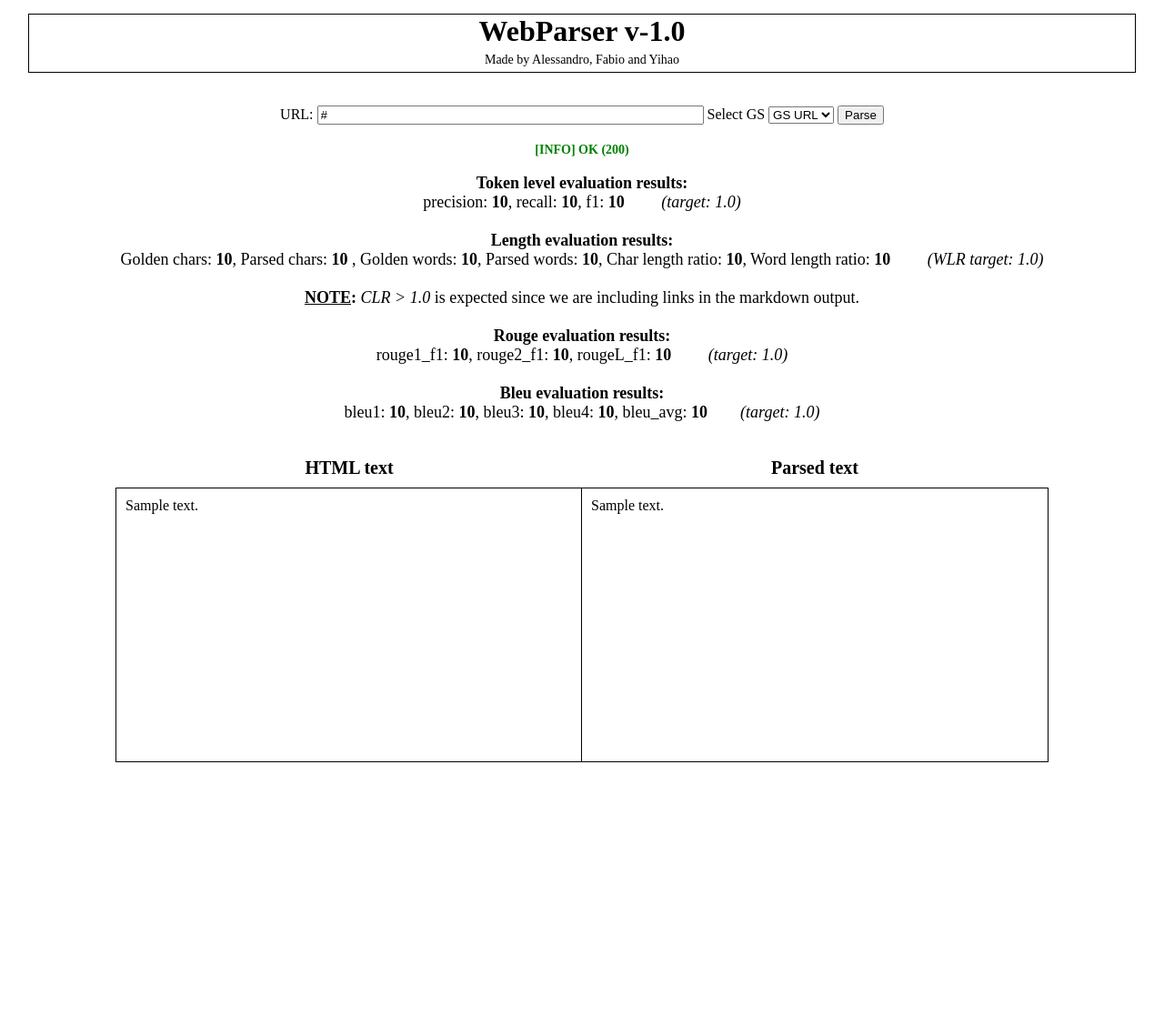
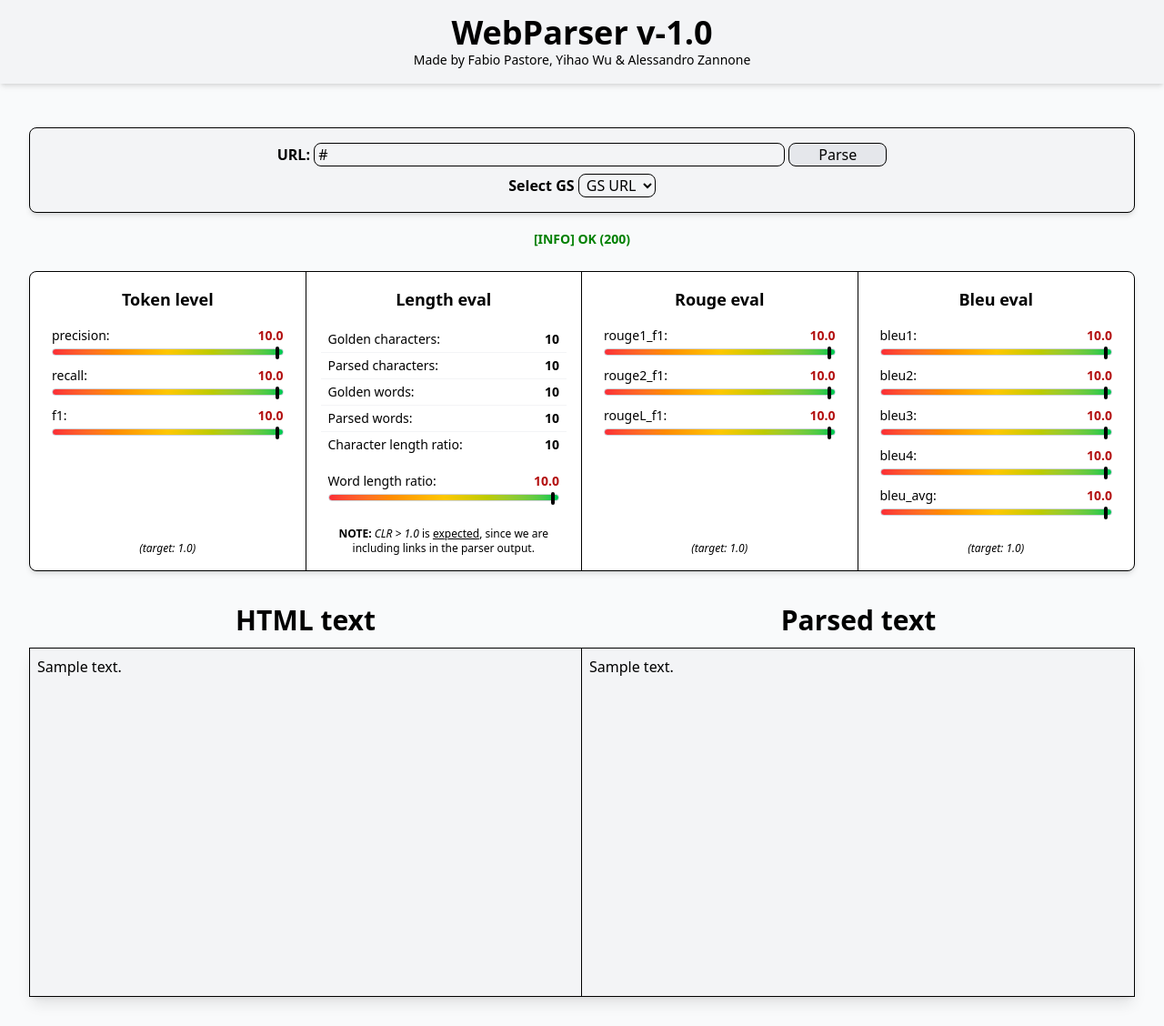
Before and after one commit to fabio-pastore/minerva-web-parser, a Python web app: template src/frontend/templates/index.html in a window 1280 px wide. Shown: the whole page at 91% size. Before the commit the page ends 838 px from the top, so only its background shows below. Run offline with Jinja, Linux system fonts and the light colour scheme; the template is opened without the code that fills it: most values are stand-ins (such as "Sample title", 1, 10 or a date in 2020).

Commit message:
frontend ui update + fixed a bug where gs url's wouldn't show on page refresh + fixed typos in WikipediaParser.py
Co-authored-by: Alessandro <alessandro@zannone.dev>
Co-authored-by: Yihao <quelwu24@gmail.com>

```diff
--- a/src/frontend/src/frontend.py
+++ b/src/frontend/src/frontend.py
@@ -66,7 +66,7 @@ def report_error(request: Request, name: str, code: int, err_msg: str) -> _Templ
     Returns:
         _TemplateResponse: The rendered HTML template containing the error details.
     """
-    return templates.TemplateResponse(request=request, name=name, context={"request": request, "error": f"{err_msg} ({code})"})
+    return templates.TemplateResponse(request=request, name=name, context={"request": request, "error": f"{err_msg} ({code})", "gs_urls": get_gs_urls(request, "index.html")})
 
 def get_gs_urls(request: Request, name: str) -> list[str]:
     """
--- a/src/frontend/templates/index.html
+++ b/src/frontend/templates/index.html
@@ -7,40 +7,6 @@
         body {
             margin: 0px;
             padding: 0px;
-        }
-
-        .header-div {
-            display: grid;
-            grid-template-columns: minmax(0, 1fr) minmax(0, 1fr);
-            max-width: 80vw;
-            width: 80vw;
-            margin: auto;
-            margin-bottom: 10px;
-            font-weight: bold;
-            font-size: 20px;
-            text-align: center;
-        }
-
-        .result-div {
-            display: grid;
-            grid-template-columns: minmax(0, 1fr) minmax(0, 1fr);
-            border: 1px solid black;
-            max-width: 80vw;
-            width: 80vw;
-            min-height: 300px;
-            margin: auto;
-        }
-
-        .column {
-            text-align: justify;
-            font-size: 16px;
-            padding: 10px;
-            overflow-wrap: break-word;
-            word-break: break-word;
-        }
-
-        .column:first-child {
-            border-right: 1px solid black;
         }
 
         .loading-div {
@@ -64,6 +30,7 @@
         }
 
     </style>
+    <script src="https://cdn.jsdelivr.net/npm/@tailwindcss/browser@4"></script>
 </head>
 <body>
     <div id="ldiv" class="loading-div">
@@ -72,83 +39,146 @@
             <b>This may take a while</b>
         </div>
     </div>
-    <div style="margin: 15px auto 0 auto; max-width: fit-content; text-align: center; border: 1px solid black; min-width: 95vw; height: fit-content">
-        <h1 style="margin: 0px; padding: 0px;">WebParser v-1.0</h1>
-        <h6 style="margin: 5px; font-weight: normal; font-size: 14px">Made by Alessandro, Fabio and Yihao</h6>
+    <div class="bg-gray-50">
+        <div class="text-center p-4 w-full shadow-md border-black bg-gray-100">
+                <h1 class="text-4xl font-semibold">WebParser v-1.0</h1>
+                <h6 class="text-sm font-light">Made by Fabio Pastore, Yihao Wu & Alessandro Zannone</h6>
         </div><br>
         <br>
-    <div style="width: 100%; text-align: center; margin: auto;">
+        <div class="w-[95vw] text-center m-auto rounded-lg shadow-md border p-4 border-black bg-gray-100">
             <form id="formid" method="post" action="/parse_url_evaluate_perf" onsubmit="display_loading_div()">
-            <label>URL: </label>
-            <input type="text" name="url" id='url_input' placeholder="https://mydomain.org/webpage" size="50" required>
-
-            <label>Select GS</label>
-            <select name="url_select" onchange="document.querySelector('input[name=url]').value = this.value">
+                <label class="font-semibold">URL: </label>
+                <input class="rounded-lg border border-black px-1 font-light" type="text" name="url" id='url_input' placeholder="https://mydomain.org/webpage" size="50" required>
+                <button class="rounded-lg border border-black px-8 bg-gray-200" style="cursor: pointer;" type="submit">Parse</button><br>
+                <label class="font-semibold">Select GS</label>
+                <select class="mt-2 rounded-lg border border-black font-light px-1" name="url_select" onchange="document.querySelector('input[name=url]').value = this.value">
                     <option value=""> GS URL </option>
                         {% for url in gs_urls %}
                         <option value="{{ url }}">{{ url }}</option>
                         {% endfor %}
                 </select>
-
-            <button type="submit">Parse</button><br>
                 <br>
             </form>
-        <div style="width: 100%; text-align: center;">
+        </div>
+        <div class="mt-4" style="width: 100%; text-align: center;">
             <span id="err_span" style="display: none; color: red; font-size: 14px"><b>[ERROR] {{error if error else ''}}</b></span>
+        </div>
+        <br>
+        {% macro metric_slider(label, val) %}
+        {% set v = (val | default(0)) | float %}
+        {% set distance = (1.0 - v) | abs %}
+        {% set goodness = 1.0 - distance %}
+        {% set goodness = 0 if goodness < 0 else goodness %}
+        {% set hue = (goodness * 120) | round | int %}
+        {% set position = (v * 100) | round(2) %}
+
+        <div class="mb-3 text-left px-2 text-sm">
+            <div class="flex justify-between items-end mb-1">
+                <span class="font-medium">{{ label }}:</span>
+                <b style="--metric-color: {{ hue }}; color: hsl(var(--metric-color), 85%, 38%);">
+                    {{ v | round(3) }}
+                </b>
+            </div>
+
+            <div class="h-2 w-full bg-gradient-to-r from-red-500 via-yellow-400 to-green-500 rounded-full relative border border-gray-300">
+                <div class="absolute h-3.5 w-1 bg-black top-[-3px] rounded-sm"
+                    style="--pos: {{ position }}%; left: clamp(0%, var(--pos), 97%);">
+                </div>
+            </div>
+        </div>
+        {% endmacro %}
+        <div class="grid w-[95vw] m-auto grid-cols-4 text-center justify-center bg-white shadow-md border border-black rounded-lg">
+
+        <div class="p-4 border-r flex flex-col">
+            <b class="mb-4 text-lg">Token level</b>
+            {% if tk_precision %}
+            {{ metric_slider('precision', tk_precision) }}
+            {{ metric_slider('recall', tk_recall) }}
+            {{ metric_slider('f1', tk_f1) }}
+
+            <div class="mt-auto pt-4 text-xs">
+                <i>(target: 1.0)</i>
+            </div>
+            {% else %}
+            <div class="my-auto">N/A</div>
+            {% endif %}
+        </div>
+
+        <div class="p-4 border-r flex flex-col text-sm text-left">
+            <b class="mb-4 text-lg text-center text-base font-bold">Length eval</b>
+            {% if l_golden_chars %}
+            <div class="flex justify-between px-2 border-b border-gray-100 py-1"><span>Golden characters:</span> <b>{{ l_golden_chars | round(3) }}</b></div>
+            <div class="flex justify-between px-2 border-b border-gray-100 py-1"><span>Parsed characters:</span> <b>{{ l_parsed_chars | round(3) }}</b></div>
+            <div class="flex justify-between px-2 border-b border-gray-100 py-1"><span>Golden words:</span> <b>{{ l_golden_words | round(3) }}</b></div>
+            <div class="flex justify-between px-2 border-b border-gray-100 py-1"><span>Parsed words:</span> <b>{{ l_parsed_words | round(3) }}</b></div>
+            <div class="flex justify-between px-2 mb-4 py-1"><span>Character length ratio:</span> <b>{{ l_char_length_ratio | round(3) }}</b></div>
+
+            {{ metric_slider('Word length ratio', l_word_length_ratio) }}
+
+            <div class="mt-auto pt-4 text-xs text-center">
+                <b>NOTE:</b> <i>CLR > 1.0</i> is <u>expected</u>, since we are including links in the parser output.
+            </div>
+            {% else %}
+            <div class="my-auto text-center text-base">N/A</div>
+            {% endif %}
+        </div>
+
+        <div class="p-4 border-r flex flex-col">
+            <b class="mb-4 text-lg text-center">Rouge eval</b>
+            {% if rouge1_f1 %}
+            {{ metric_slider('rouge1_f1', rouge1_f1) }}
+            {{ metric_slider('rouge2_f1', rouge2_f1) }}
+            {{ metric_slider('rougeL_f1', rougeL_f1) }}
+
+            <div class="mt-auto pt-4 text-xs">
+                <i>(target: 1.0)</i>
+            </div>
+            {% else %}
+            <div class="my-auto">N/A</div>
+            {% endif %}
+        </div>
+
+        <div class="p-4 flex flex-col">
+            <b class="mb-4 text-lg text-center">Bleu eval</b>
+            {% if bleu1 %}
+            {{ metric_slider('bleu1', bleu1) }}
+            {{ metric_slider('bleu2', bleu2) }}
+            {{ metric_slider('bleu3', bleu3) }}
+            {{ metric_slider('bleu4', bleu4) }}
+            {{ metric_slider('bleu_avg', bleu_avg) }}
+
+            <div class="mt-auto pt-4 text-xs">
+                <i>(target: 1.0)</i>
+            </div>
+            {% else %}
+            <div class="my-auto">N/A</div>
+            {% endif %}
+        </div>
+
+        </div>
+            <br>
+            <div class="w-[95vw] m-auto">
+                <div class="grid grid-cols-2 text-center text-3xl">
+                <div class="p-3 font-semibold">
+                    HTML text
+                </div>
+                <div class="p-3 font-semibold">
+                    Parsed text
+                </div>
+                </div>
+                <div class="grid grid-cols-2 divide-x divide-black h-96 border border-black shadow-lg mb-2 text-xsm font-light
+                bg-gray-100 text-justify">
+                <div class="p-2 overflow-y-auto h-full">
+                    {{html_text if html_text else ''}}
+                </div>
+
+                <div class="p-2 overflow-y-auto h-full">
+                    {{parsed_text if parsed_text else ''}}
+                </div>
             </div>
         </div>
         <br>
-    <div style="max-width: fit-content; margin: auto; font-size: 18px; text-align: center;">
-        {% if tk_precision %}
-        <b>Token level evaluation results:</b><br>
-        precision: <b>{{ tk_precision | round(3) }}</b>, recall: <b>{{ tk_recall | round(3) }}</b>, f1: <b>{{ tk_f1 | round(3) }}</b>
-        &nbsp;&nbsp;&nbsp;&nbsp;&nbsp;&nbsp;&nbsp;&nbsp;<i>(target: 1.0)</i><br>
-        <br>
-        <b>Length evaluation results:</b><br>
-        Golden chars: <b>{{ l_golden_chars | round(3) }}</b>, Parsed chars: <b>{{ l_parsed_chars | round(3) }}</b>
-        , Golden words: <b>{{ l_golden_words | round(3) }}</b>, Parsed words: <b>{{ l_parsed_words | round(3) }}</b>,
-        Char length ratio: <b>{{ l_char_length_ratio | round(3) }}</b>, Word length ratio: <b>{{ l_word_length_ratio | round(3) }}</b>
-        &nbsp;&nbsp;&nbsp;&nbsp;&nbsp;&nbsp;&nbsp;&nbsp;<i>(WLR target: 1.0)</i><br>
-        <br>
-        <b><u>NOTE</u>:</b> <i>CLR > 1.0</i> is expected since we are including links in the markdown output.<br>
-        <br>
-        <b>Rouge evaluation results:</b><br>
-        rouge1_f1: <b>{{ rouge1_f1 | round(3) }}</b>, rouge2_f1: <b>{{ rouge2_f1 | round(3) }}</b>, rougeL_f1: <b>{{ rougeL_f1 | round(3) }}</b>
-        &nbsp;&nbsp;&nbsp;&nbsp;&nbsp;&nbsp;&nbsp;&nbsp;<i>(target: 1.0)</i><br>
-        <br>
-        <b>Bleu evaluation results:</b><br>
-        bleu1: <b>{{ bleu1 | round(3) }}</b>, bleu2: <b>{{ bleu2 | round(3) }}</b>,
-        bleu3: <b>{{ bleu3 | round(3) }}</b>, bleu4: <b>{{ bleu4 | round(3) }}</b>,
-        bleu_avg: <b>{{ bleu_avg | round(3) }}</b>&nbsp;&nbsp;&nbsp;&nbsp;&nbsp;&nbsp;&nbsp;&nbsp;<i>(target: 1.0)</i><br>
-        <br>
-        {% else %}
-        <b>Token level evaluation results:</b><br>
-        N/A<br>
-        <br>
-        <b>Length evaluation results:</b><br>
-        N/A<br>
-        <br>
-        <b>Rouge evaluation results:</b><br>
-        N/A<br>
-        <br>
-        <b>Bleu evaluation results:</b><br>
-        N/A<br>
-        {% endif %}
     </div>
-    <br>
-    <div class="header-div">
-        <div>HTML text</div>
-        <div>Parsed text</div>
-    </div>
-    <div class="result-div">
-        <div class="column">
-        {{html_text if html_text else ''}}
-        </div>
-        <div class="column">
-            {{parsed_text if parsed_text else ''}}
-        </div>
-    </div>
-    <br>
     <div id="hidden_j2_data" style="display: none;"
         data-requested_url = "{{ requested_url }}"
         data-err = "{{ error }}"
--- a/src/parser/WikipediaParser.py
+++ b/src/parser/WikipediaParser.py
@@ -94,12 +94,12 @@ class WikipediaParser(WebParser):
             body_length: int = len(page_markdown)
 
             if (WebParser.get_debug()):
-                print(f"[WebParser] Original HTML file length (in characters): {len(result.html)}")
+                print(f"[WikipediaParser] Original HTML file length (in characters): {len(result.html)}")
 
             if (WebParser.get_debug()):
-                print(f"[WebParser] Successfully webpage titled '{webpage_title}' for a total of {body_length} characters.")
+                print(f"[WikipediaParser] Successfully parsed webpage titled '{webpage_title}' for a total of {body_length} characters.")
                 if (self.md_gen_opt.get("ignore_links")):
-                    print("[WebParser] | [WARNING] Links are currently being ignored! To change this behaviour, set 'ignore_links' in MARKDOWN_GEN_OPTIONS to False.")
+                    print("[WikipediaParser] | [WARNING] Links are currently being ignored! To change this behaviour, set 'ignore_links' in MARKDOWN_GEN_OPTIONS to False.")
 
             raw_html: str = result.html # original page HTML content
             domain: str = url.split('/')[2]
```
Lines whose indentation alone changed are shown as unchanged.
